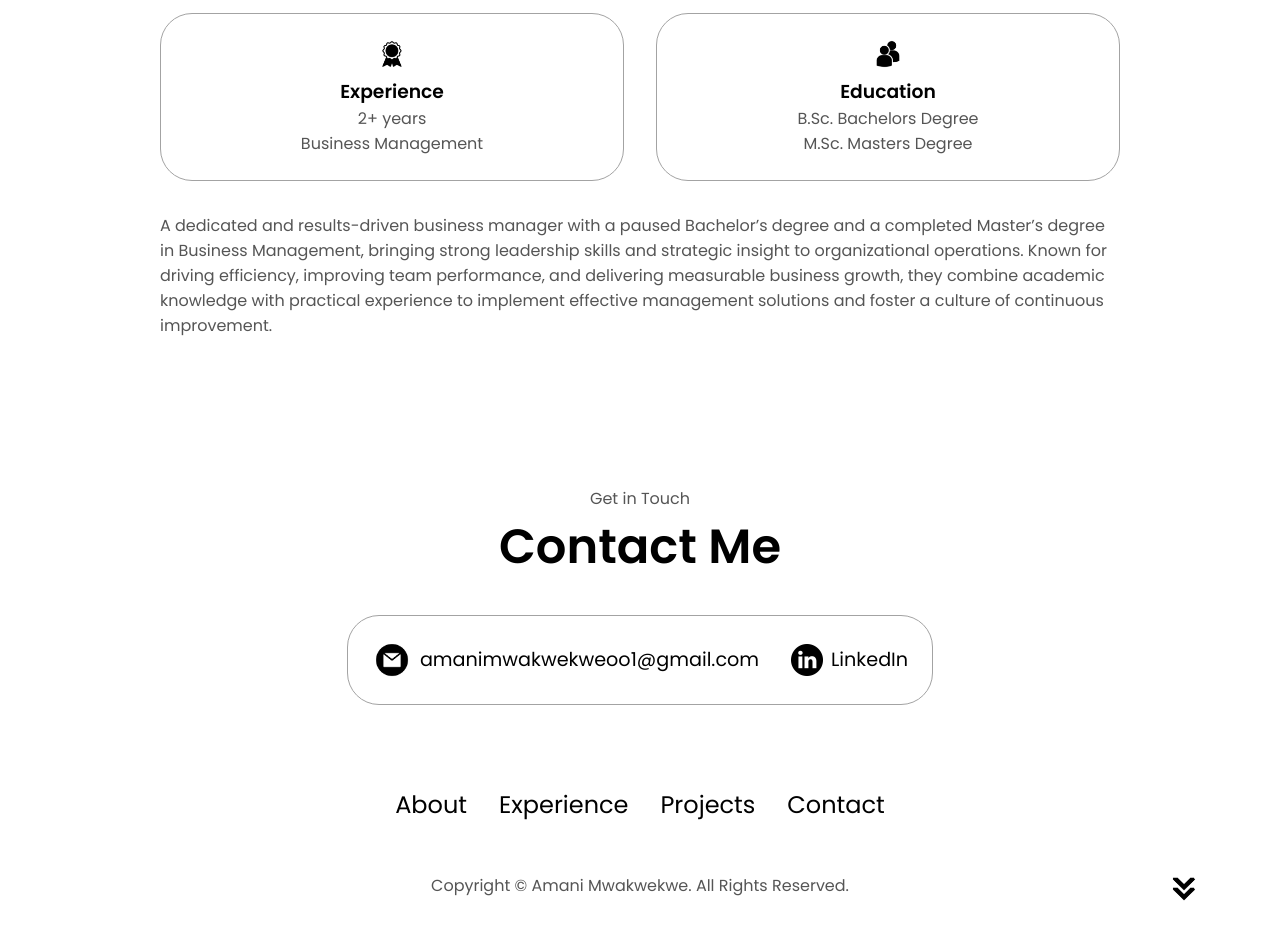
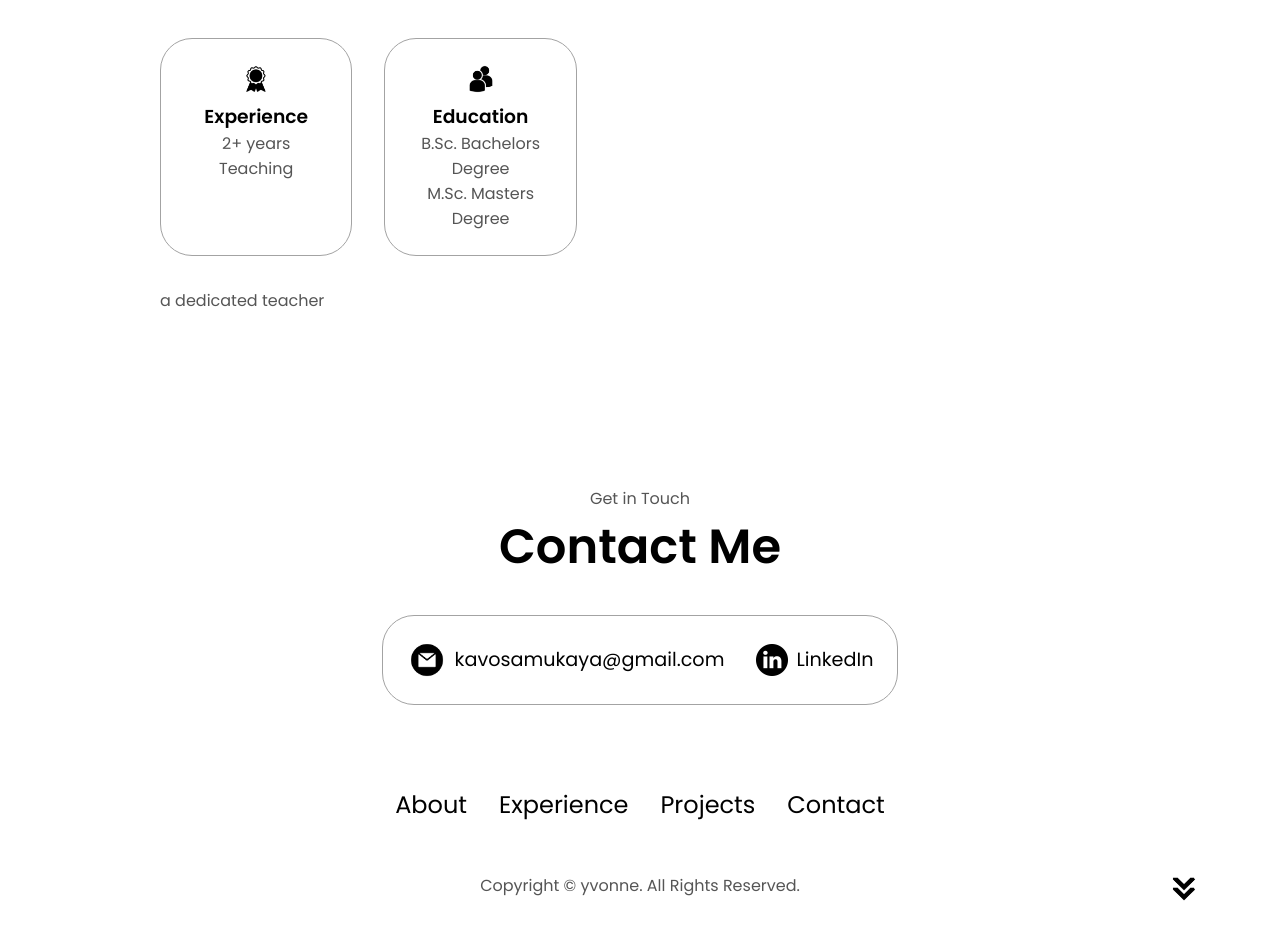
Before and after one commit to Amani-001-Mwakwkwe/yvonne, a plain HTML site: page index.html in a window 1280 px wide. Shown: the part 1160-2105 px from the top of the page. Drawn offline with Linux system fonts and the light colour scheme.

Commit message:
Update index.html

```diff
--- a/index.html
+++ b/index.html
@@ -10,7 +10,7 @@
   </head>
   <body>
     <nav id="desktop-nav">
-      <div class="logo">Amani Mwakwekwe</div>
+      <div class="logo">Yvonne</div>
       <div>
         <ul class="nav-links">
           <li><a href="#about">About</a></li>
@@ -21,7 +21,7 @@
       </div>
     </nav>
     <nav id="hamburger-nav">
-      <div class="logo">John Doe</div>
+      <div class="logo">Yvonne</div>
       <div class="hamburger-menu">
         <div class="hamburger-icon" onclick="toggleMenu()">
           <span></span>
@@ -42,8 +42,8 @@
       </div>
       <div class="section__text">
         <p class="section__text__p1">Hello, I'm</p>
-        <h1 class="title">Amani Mwakwekwe</h1>
-        <p class="section__text__p2">business manager</p>
+        <h1 class="title">Yvonne</h1>
+        <p class="section__text__p2">Lecture</p>
         <div class="btn-container">
           <button
             class="btn btn-color-2"
@@ -85,7 +85,7 @@
                 class="icon"
               />
               <h3>Experience</h3>
-              <p>2+ years <br />Business Management</p>
+              <p>2+ years <br />Teaching</p>
             </div>
             <div class="details-container">
               <img
@@ -99,12 +99,7 @@
           </div>
           <div class="text-container">
             <p>
-              A dedicated and results-driven business manager with a paused Bachelor’s degree and
-              a completed Master’s degree in Business Management,
-              bringing strong leadership skills and strategic insight to organizational operations.
-              Known for driving efficiency, improving team performance, and delivering measurable business growth,
-              they combine academic knowledge with practical experience to implement effective
-              management solutions and foster a culture of continuous improvement.
+              a dedicated teacher
             </p>
           </div>
         </div>
@@ -125,7 +120,7 @@
             alt="Email icon"
             class="icon contact-icon email-icon"
           />
-          <p><a href="mailto:examplemail@gmail.com">amanimwakwekweoo1@gmail.com</a></p>
+          <p><a href="mailto:examplemail@gmail.com">kavosamukaya@gmail.com</a></p>
         </div>
         <div class="contact-info-container">
           <img
@@ -148,7 +143,7 @@
           </ul>
         </div>
       </nav>
-      <p>Copyright &#169; Amani Mwakwekwe. All Rights Reserved.</p>
+      <p>Copyright &#169; yvonne. All Rights Reserved.</p>
     </footer>
     <script src="script.js"></script>
   </body>
```
